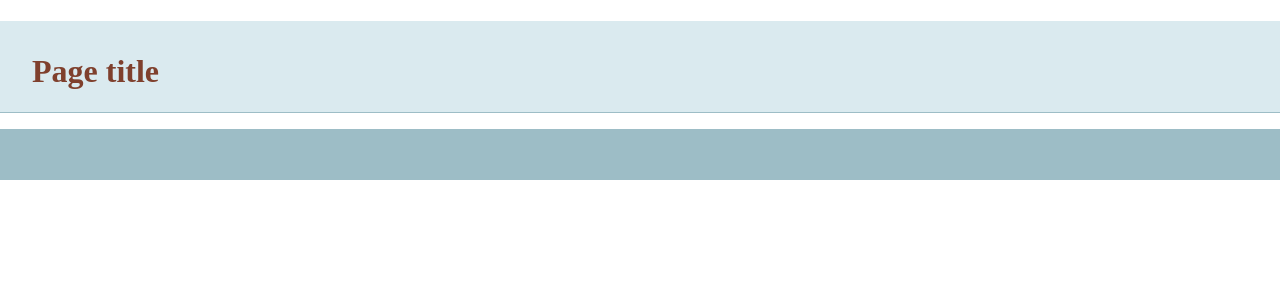
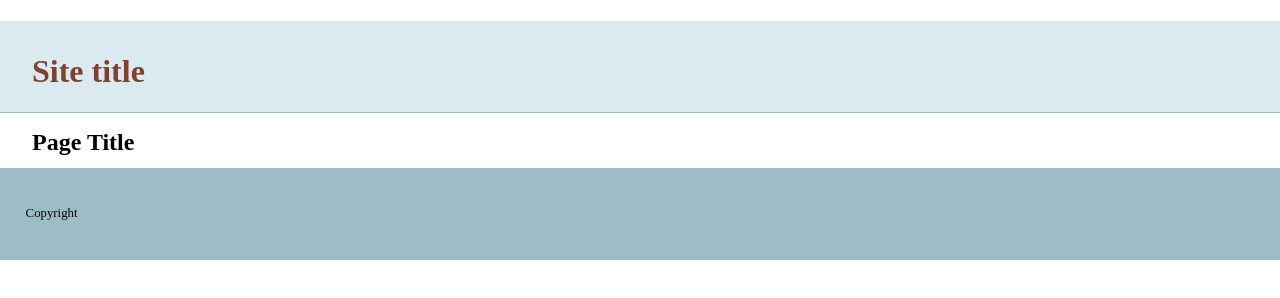
Before and after one commit to isdance/git-basics, a plain HTML site: page index.html in a window 1280 px wide. Drawn offline with nearby package versions, Linux system fonts and the light colour scheme.

Commit message:
minor changes to header, main and footer

```diff
--- a/index.html
+++ b/index.html
@@ -14,13 +14,15 @@
     </head>
     <body>
     <header>
-	<h1>Page title</h1>
+	<h1>Site title</h1>
     </header>
     <nav id="pageNav">
     </nav>
     <main>
+		<h2>Page Title</h2>
     </main>
     <footer>
+		<p>Copyright</p>
     </footer>
         <script>
 //use the modernizr load to load up external scripts. This will load the scripts asynchronously, but the order listed matters. Although it will load all scripts in parallel, it will execute them in the order listed
```
